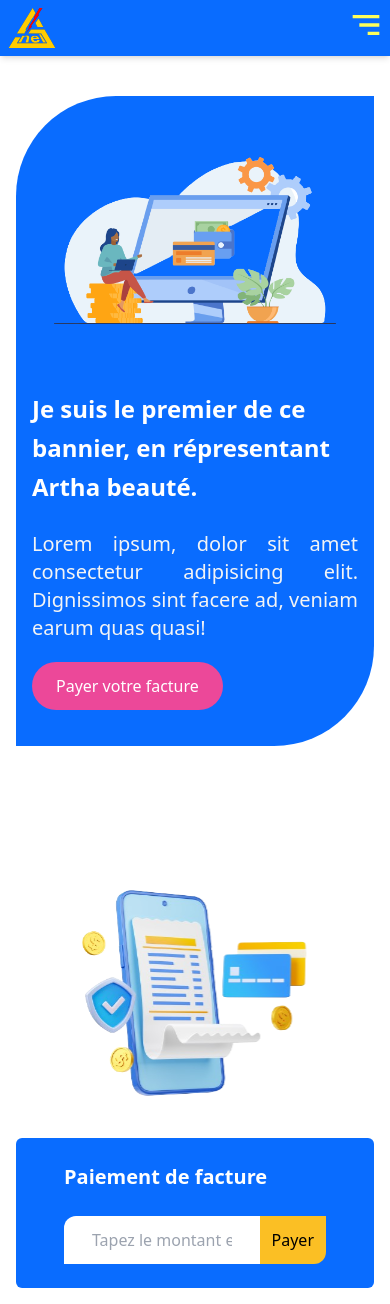
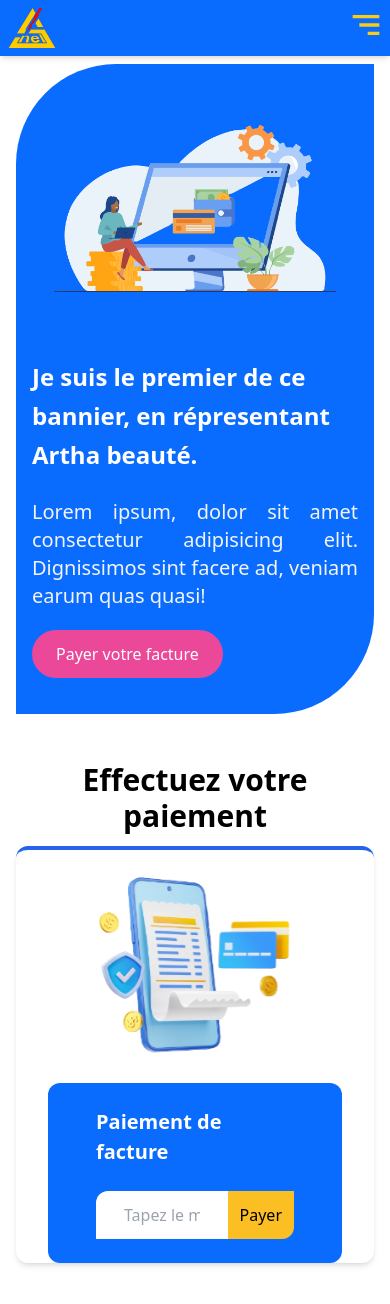
Before and after one commit to rovertnet/app_transact, a React (Vite) app: page / in a window 390 px wide. After the commit the page ends 1279 px from the top, so only its background shows below. Built offline with nearby package versions, Linux system fonts and the light colour scheme.

Commit message:
la modif du composant paie

```diff
--- a/src/composants/body/home/Banner.jsx
+++ b/src/composants/body/home/Banner.jsx
@@ -2,7 +2,7 @@
 function Banner() {
   return (
     <>
-      <div className=" md:px-14 px-4 max-w-screen-2xl mx-auto my-24">
+      <div className=" md:px-14 px-4 max-w-screen-2xl mx-auto mt-16 mb-8">
         <div className=" md:p-9 px-4 py-9 bg-[#096cff] rounded-tl-[100px] rounded-br-[100px]">
           <div className=" flex flex-col md:flex-row-reverse justify-between items-center gap-10">
             {/* image */}
--- a/src/composants/body/paie/Paie.jsx
+++ b/src/composants/body/paie/Paie.jsx
@@ -8,11 +8,14 @@ function Paie() {
   return (
     <>
       <div className=" md:px-14 p-4 max-w-s mx-auto">
-        <div className=" flex flex-col  md:flex-row justify-between items-center gap-5">
+        <h2 className="text-center text-3xl font-extrabold  pb-3">
+          Effectuez votre paiement
+        </h2>
+        <div className=" flex flex-col  md:flex-row justify-between items-center gap-3 border-t-4 border-blue-600 rounded-xl px-8 shadow-md">
           <div className=" md:w-1/2">
             <img src="../../public/P2.png" alt="ùission" />
           </div>
-          <div className=" md:w-4/5 bg-[#096cff] md:h-full h-full px-12 py-6 rounded-md">
+          <div className=" md:w-4/5 bg-[#096cff] md:h-full h-full px-12 py-6 rounded-xl">
             <h2 className=" md:text-3xl text-xl font-bold mb-2 leading-normal text-white pb-4">
               Paiement de facture
             </h2>
@@ -24,7 +27,12 @@ function Paie() {
                     placeholder="Tapez le montant et le frais"
                     className="md:w-full w-full border-none rounded-tl-xl px-7"
                   />
-                  <button type="submit" className="p-3 bg-amber-400 rounded-br-xl">Payer</button>
+                  <button
+                    type="submit"
+                    className="p-3 bg-amber-400 rounded-br-xl"
+                  >
+                    Payer
+                  </button>
                 </div>
               </form>
             </div>
--- a/src/composants/header/Navbar.jsx
+++ b/src/composants/header/Navbar.jsx
@@ -50,9 +50,9 @@ function Navbar() {
               className=" text-white focus:outline-none focus:text-[#feff5b]"
             >
               {showMenu ? (
-                <HiOutlineXMark className=" h-8 w-8 text-[#feff5b] transition-all duration-700" />
+                <HiOutlineXMark className=" h-8 w-8 text-yellow-400 transition-all duration-300" />
               ) : (
-                <BiMenuAltRight className=" h-10 w-10 text-[#feff5b] transition-all duration-700" />
+                <BiMenuAltRight className=" h-10 w-10 text-yellow-400 transition-all duration-300" />
               )}
             </button>
           </div>
@@ -60,8 +60,10 @@ function Navbar() {
       </nav>
 
       <div
-        className={` space-y-4 mt-24 ml-24 px-6 py-3 pb-5 w-[150px] bg-white ${
-          showMenu ? "block justify-center fixed top-0 right-0 left-0" : "hidden "
+        className={` space-y-4 mt-24 ml-24 justify-center px-6 py-3 pb-5 w-[150px] bg-white ${
+          showMenu
+            ? "block justify-center fixed top-0 right-0 left-0"
+            : "hidden "
         }`}
       >
         {navItems.map(({ link, path }) => (
@@ -78,7 +80,10 @@ function Navbar() {
           </Link>
         ))}
         <div className=" space-x-12 md:flex items-center">
-          <button className=" bg-blue-600 py-2 px-4 translate-all duration-300 rounded-3xl text-white hover:text-blue-600 hover:bg-white">
+          <button
+            offset={-80}
+            className=" bg-blue-600 py-2 px-4 translate-all duration-300 rounded-3xl text-white hover:text-blue-600 hover:bg-white"
+          >
             connexion
           </button>
         </div>
```
